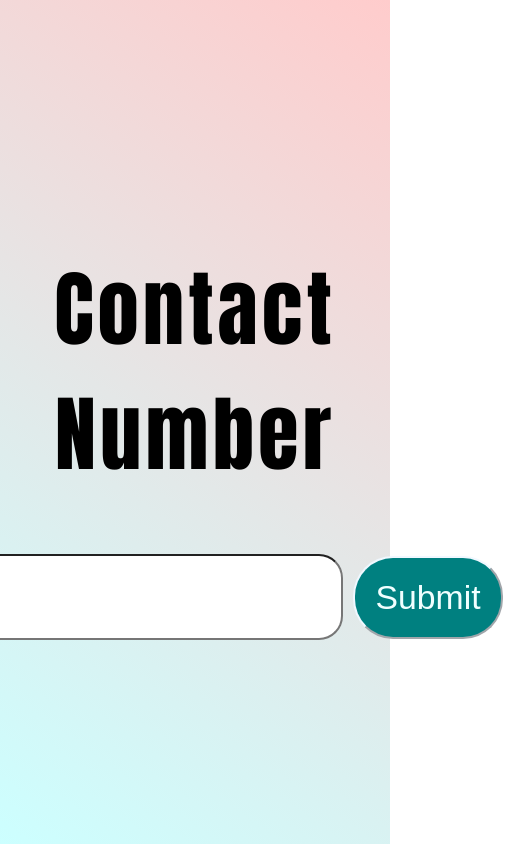
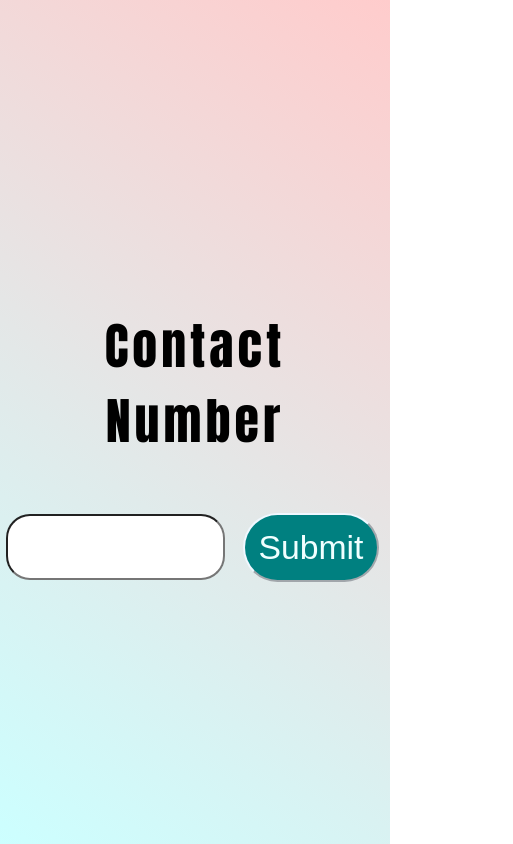
Before and after one commit to Angad-Godara/Zorg-Health, a React (Create React App) app: page /contact in a window 390 px wide. Shown: the whole page, 513 px wide, since content can reach past the window. Built offline with nearby package versions, Linux system fonts and the light colour scheme; a web font is replaced by a local one.

Commit message:
added responsiveness

```diff
--- a/src/Contact.css
+++ b/src/Contact.css
@@ -32,7 +32,7 @@ h5{
 
 .input{
     height: 5vh;
-    width: 50vh;
+    width: 50vw;
     font-size: 70px;
     padding: 20px;
     border-radius: 24px;
@@ -43,7 +43,7 @@ h5{
     width: fit-content;
     padding: 20px;
     font-size: 4vh;
-    margin: 10px;
+    margin: 15px;
     color: azure;
     border-color: aliceblue;
     background-color: teal;
@@ -53,3 +53,34 @@ h5{
 .submit:hover{
     background-color: rgb(49, 62, 50);
 }
+
+@media only screen and (max-width: 700px),
+    screen and (max-height: 790px)
+{
+    .contactnum{
+        font-family: Impact, Haettenschweiler, 'Arial Narrow Bold', sans-serif;
+        font-weight: 50;
+        font-size: 0.5em;
+    }
+
+    .input{
+        height: 5vh;
+        width: 50vw;
+        font-size: 50px;
+        padding: 10px;
+        border-radius: 24px;
+        font-size: 0.3em;
+    }
+
+    .submit{
+        height: 100%;
+        width: fit-content;
+        padding: 13px;
+        font-size: 4vh;
+        margin: 5px;
+        color: azure;
+        border-color: aliceblue;
+        background-color: teal;
+        border-radius: 40px;
+    }
+}
--- a/src/feedback.css
+++ b/src/feedback.css
@@ -35,3 +35,21 @@
 .button:hover{
     box-shadow: 0 16px 24px 0 rgba(0,0,0,0.2);
 }
+
+
+@media only screen and (max-width: 790px),
+    screen and (max-height: 700px)
+{
+
+    .img1{
+        max-width: 17vw;
+        max-height: fit-content;
+        padding-right: 5px;
+    padding-left: 5px;
+    padding-top: 100px;
+    }
+
+    strong{
+        font-size: 3vh;
+    }
+}
```
